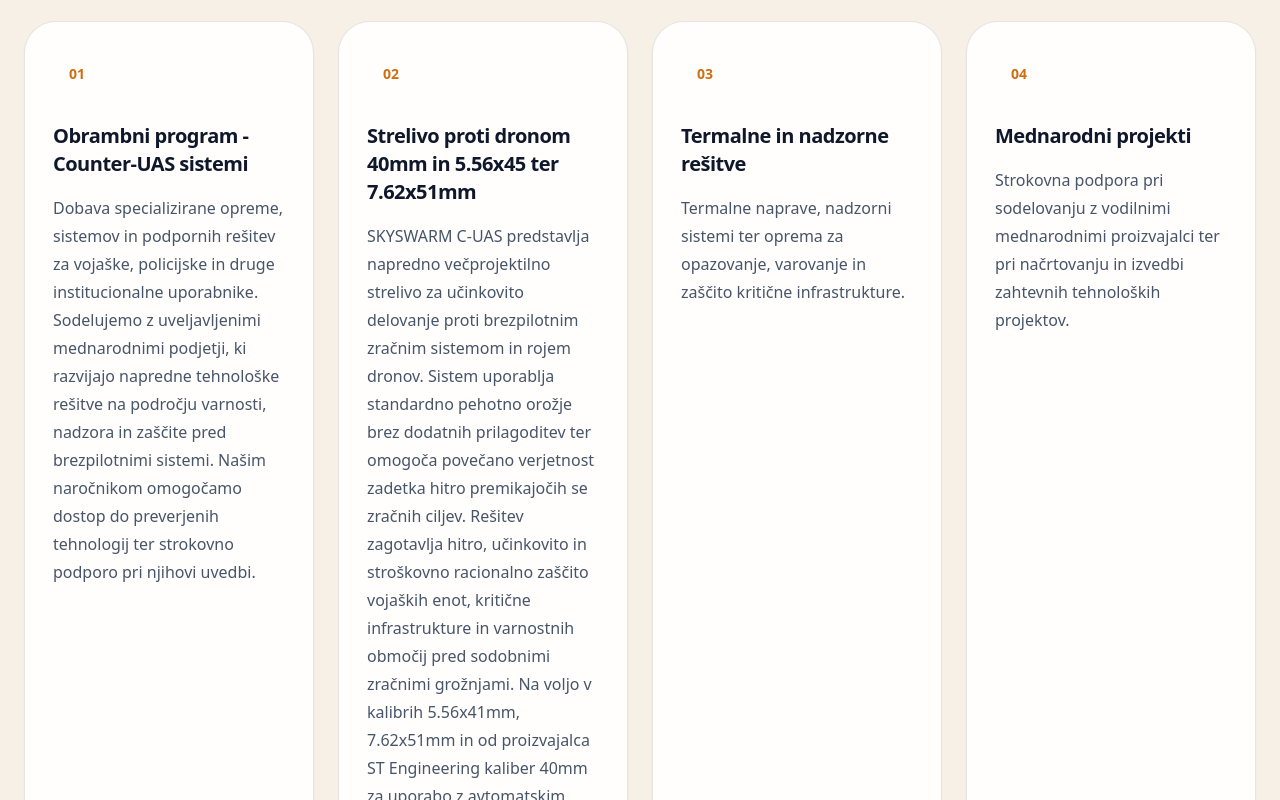
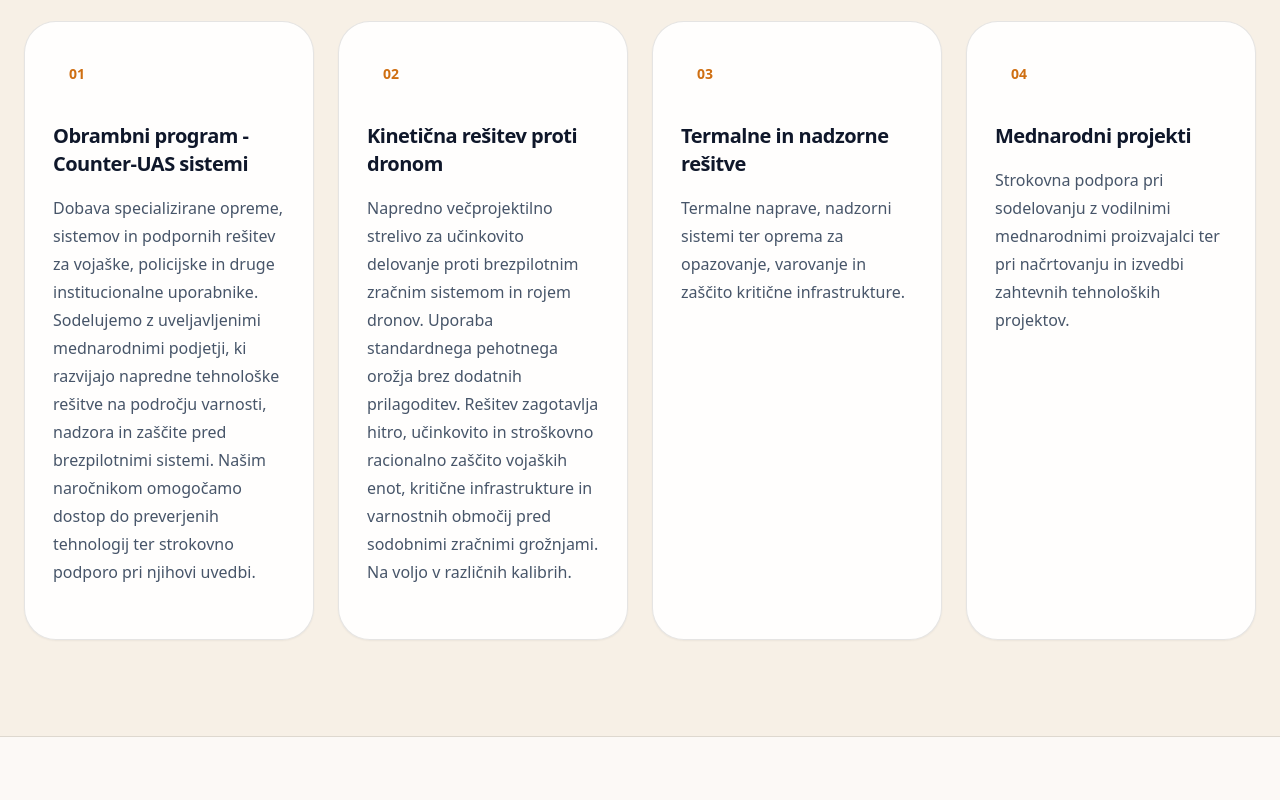
Before and after one commit to burgus-prog/burgus-site, a Next.js app: page / in a window 1280 px wide. Shown: the part 2260-3060 px from the top of the page. Built offline with nearby package versions, Linux system fonts and the light colour scheme.

Commit message:
Update page.tsx

```diff
--- a/app/counter-drone-solutions/page.tsx
+++ b/app/counter-drone-solutions/page.tsx
@@ -52,9 +52,9 @@ const translations = {
     capability1Title: "Obrambni program - Counter-UAS sistemi",
     capability1Text:
       "Dobava specializirane opreme, sistemov in podpornih rešitev za vojaške, policijske in druge institucionalne uporabnike. Sodelujemo z uveljavljenimi mednarodnimi podjetji, ki razvijajo napredne tehnološke rešitve na področju varnosti, nadzora in zaščite pred brezpilotnimi sistemi. Našim naročnikom omogočamo dostop do preverjenih tehnologij ter strokovno podporo pri njihovi uvedbi.",
-    capability2Title: "Strelivo proti dronom 40mm in 5.56x45 ter 7.62x51mm",
+    capability2Title: "Kinetična rešitev proti dronom",
     capability2Text:
-      "SKYSWARM C-UAS predstavlja napredno večprojektilno strelivo za učinkovito delovanje proti brezpilotnim zračnim sistemom in rojem dronov. Sistem uporablja standardno pehotno orožje brez dodatnih prilagoditev ter omogoča povečano verjetnost zadetka hitro premikajočih se zračnih ciljev. Rešitev zagotavlja hitro, učinkovito in stroškovno racionalno zaščito vojaških enot, kritične infrastrukture in varnostnih območij pred sodobnimi zračnimi grožnjami. Na voljo v kalibrih 5.56x41mm, 7.62x51mm in od proizvajalca ST Engineering kaliber 40mm za uporabo z avtomatskim metalcem granat.",
+      "Napredno večprojektilno strelivo za učinkovito delovanje proti brezpilotnim zračnim sistemom in rojem dronov. Uporaba standardnega pehotnega orožja brez dodatnih prilagoditev. Rešitev zagotavlja hitro, učinkovito in stroškovno racionalno zaščito vojaških enot, kritične infrastrukture in varnostnih območij pred sodobnimi zračnimi grožnjami. Na voljo v različnih kalibrih.",
     capability3Title: "Termalne in nadzorne rešitve",
     capability3Text:
       "Termalne naprave, nadzorni sistemi ter oprema za opazovanje, varovanje in zaščito kritične infrastrukture.",
```
